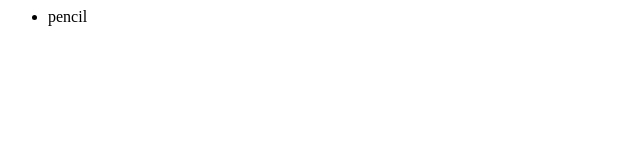
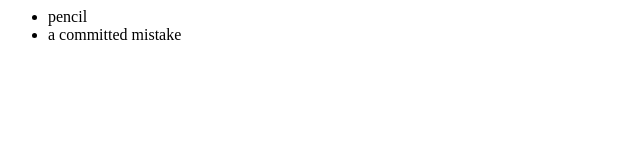
Before and after one commit to SydneyChen222/RegressionHP, a plain HTML site: page index.html in a window 1280 px wide. Shown: the whole page, without its empty margins (0-640 px from the left). Drawn offline with Linux system fonts and the light colour scheme.

Commit message:
a mistake that we commit

```diff
--- a/index.html
+++ b/index.html
@@ -1,3 +1,4 @@
 <ul>
    <li>pencil</li>
+   <li>a committed mistake</li>
 </ul>
```
